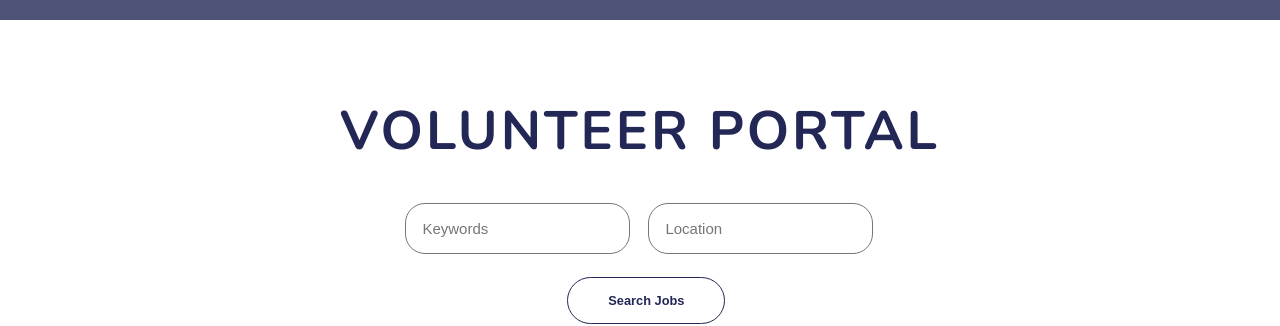
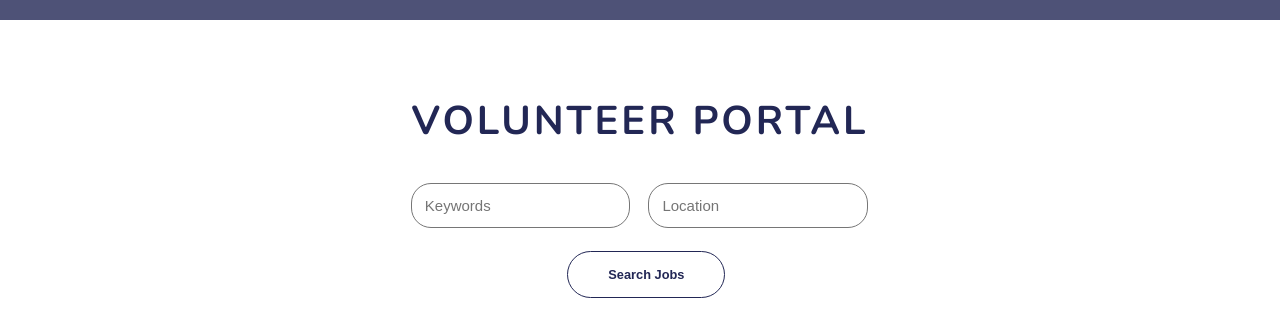
Before and after one commit to Science-Undergraduate-Society/www, a Next.js app: page /studentServices/volunteerPortal in a window 1280 px wide. Shown: the part 130-456 px from the top of the page. Built offline with nearby package versions, Linux system fonts and the light colour scheme; a web font is replaced by a local one.

Commit message:
update volunteer portal

```diff
--- a/src/components/volunteerPortal-components/SearchBar.js
+++ b/src/components/volunteerPortal-components/SearchBar.js
@@ -273,6 +273,7 @@ export const SearchBar = () => {
                 </ButtonHollowBlack>
             </SearchBox>
 
+            <br></br>
             <JobSec>
                 {list.map((job) => (
                     <JobItem key={job.id} onClick={() => openJobDetails(job)}>
@@ -373,7 +374,7 @@ const SearchInput = styled.input`
     margin: 1px;
     margin-right: 15px;
     font-size: 15px;
-    padding: 16px;
+    padding: 13px;
 `;
 
 const JobSec = styled.ul`
--- a/src/pages/studentServices/volunteerPortal.js
+++ b/src/pages/studentServices/volunteerPortal.js
@@ -8,7 +8,7 @@ export default function VolunteerPortal() {
         <Background>
             <Navbar />
             <Heading>
-                <Title>Volunteer Portal</Title>
+                <SecondHeader>Volunteer Portal</SecondHeader>
             </Heading>
             <SearchBar />
             <Footer />
@@ -30,7 +30,16 @@ const Heading = styled.div`
   margin-top: 25vh;
 `;
 
-
+const SecondHeader = styled.div`
+    color: #222755;
+    font-size: 40px;
+    text-align: center;
+    background-color: #fff;
+    padding-top: 24px;
+    text-transform: uppercase;
+    letter-spacing: 3px;
+    font-weight: bold;
+`
 
 const Background = styled.div`
     height: 100%;
```
